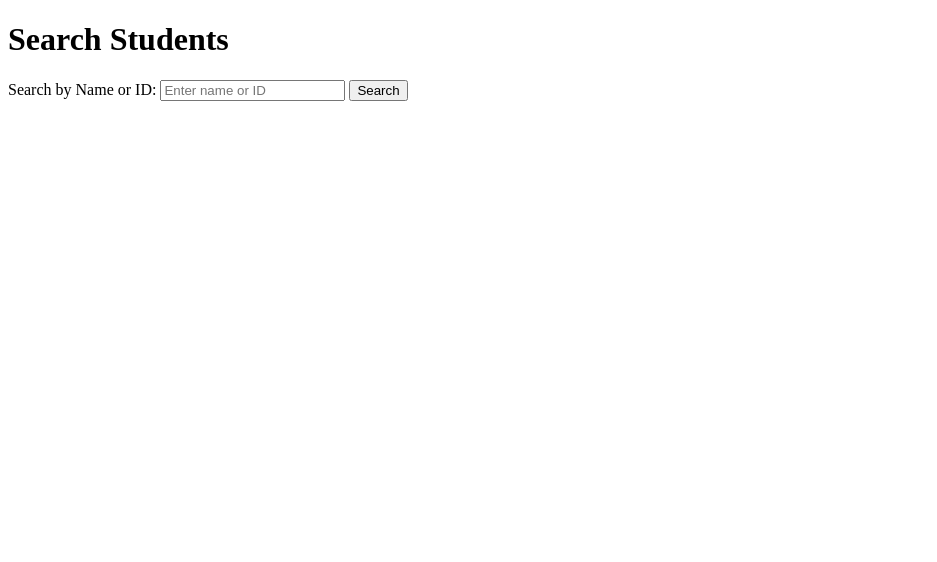
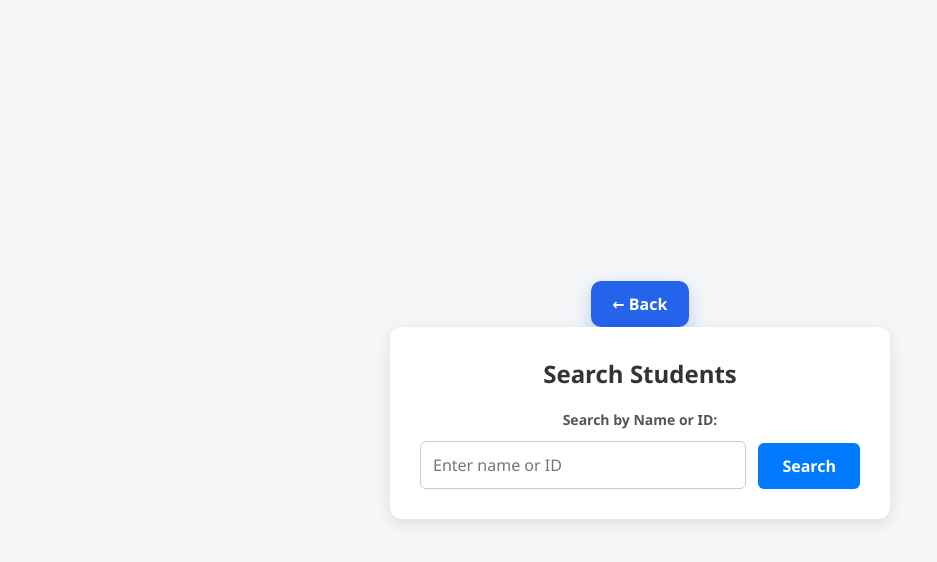
Before and after one commit to MuhammadTalha183/student-management-system, a plain HTML site: page frontend/student_search.html in a window 1280 px wide. Shown: the whole page, without its empty margins (0-937 px from the left). Drawn offline with Linux system fonts and the light colour scheme.

Commit message:
Add some new code

```diff
--- a/frontend/student_search.html
+++ b/frontend/student_search.html
@@ -3,12 +3,20 @@
 <head>
     <meta charset="UTF-8">
     <meta name="viewport" content="width=device-width, initial-scale=1.0">
+    <link rel="stylesheet" href="style.css">
     <title>Student Search</title>
 </head>
 <body>
+     <button class="back-btn" onclick="history.back()">
+        ← Back
+    </button>
 
     <div class="search-container">
+
+
         <h1>Search Students</h1>
+
+
         <form id="searchForm">
             <label for="searchQuery">Search by Name or ID:</label>
             <input
@@ -20,7 +28,6 @@
             >
             <button type="submit">Search</button>
         </form>
-
     </div>
 </body>
 </html>
--- a/frontend/style.css
+++ b/frontend/style.css
@@ -591,14 +591,113 @@ td:first-child{
     }
 }
 
-.search-container{
+/* .search-container{
 
     display:flex;
 
     align-items:center;
 
     gap:10px;
+} */
+
+
+
+* {
+    box-sizing: border-box;
+    margin: 0;
+    padding: 0;
+    font-family: 'Segoe UI', Tahoma, Geneva, Verdana, sans-serif;
 }
-.searchForm{
+
+body {
+    display: flex;
+    justify-content: center;
+    flex-direction: column;
+    align-items: center;
+    min-height: 100vh;
+    background-color: #f4f6f8;
+}
+
+.search-container {
+    background: #ffffff;
+    padding: 30px;
+    border-radius: 12px;
+    box-shadow: 0 4px 15px rgba(0, 0, 0, 0.1);
+    width: 100%;
+    max-width: 500px;
+    text-align: center;
 
 }
+
+.search-container h1 {
+    color: #333;
+    margin-bottom: 20px;
+    font-size: 24px;
+}
+
+#searchForm {
+    display: flex;
+    flex-direction: column;
+    gap: 12px;
+    align-items: flex-start;
+}
+
+#searchForm label {
+    font-weight: 600;
+    color: #555;
+    font-size: 14px;
+}
+
+#searchQuery {
+    width: 100%;
+    padding: 12px;
+    border: 1px solid #ccc;
+    border-radius: 6px;
+    font-size: 16px;
+    outline: none;
+    transition: border-color 0.3s ease, box-shadow 0.3s ease;
+}
+
+#searchQuery:focus {
+    border-color: #007bff;
+    box-shadow: 0 0 5px rgba(0, 123, 255, 0.3);
+}
+
+#searchForm button {
+    width: 100%;
+    padding: 12px;
+    background-color: #007bff;
+    color: #ffffff;
+    border: none;
+    border-radius: 6px;
+    font-size: 16px;
+    font-weight: bold;
+    cursor: pointer;
+    transition: background-color 0.3s ease;
+}
+
+#searchForm button:hover {
+    background-color: #0056b3;
+}
+
+@media (min-width: 576px) {
+    #searchForm {
+        flex-direction: row;
+        align-items: flex-end;
+        flex-wrap: wrap;
+    }
+
+    #searchForm label {
+        width: 100%;
+    }
+
+    #searchQuery {
+        flex: 1;
+        width: auto;
+    }
+
+    #searchForm button {
+        width: auto;
+        padding: 12px 24px;
+    }
+}
```
